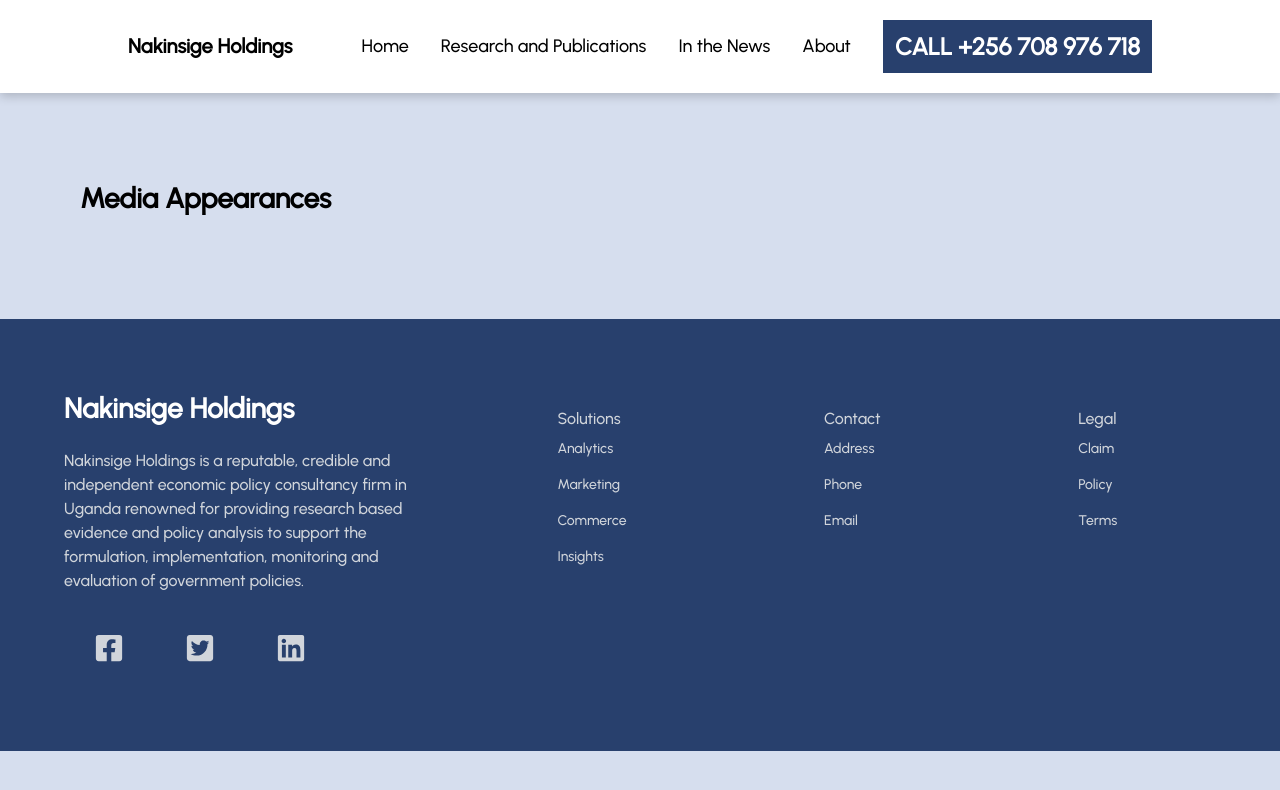
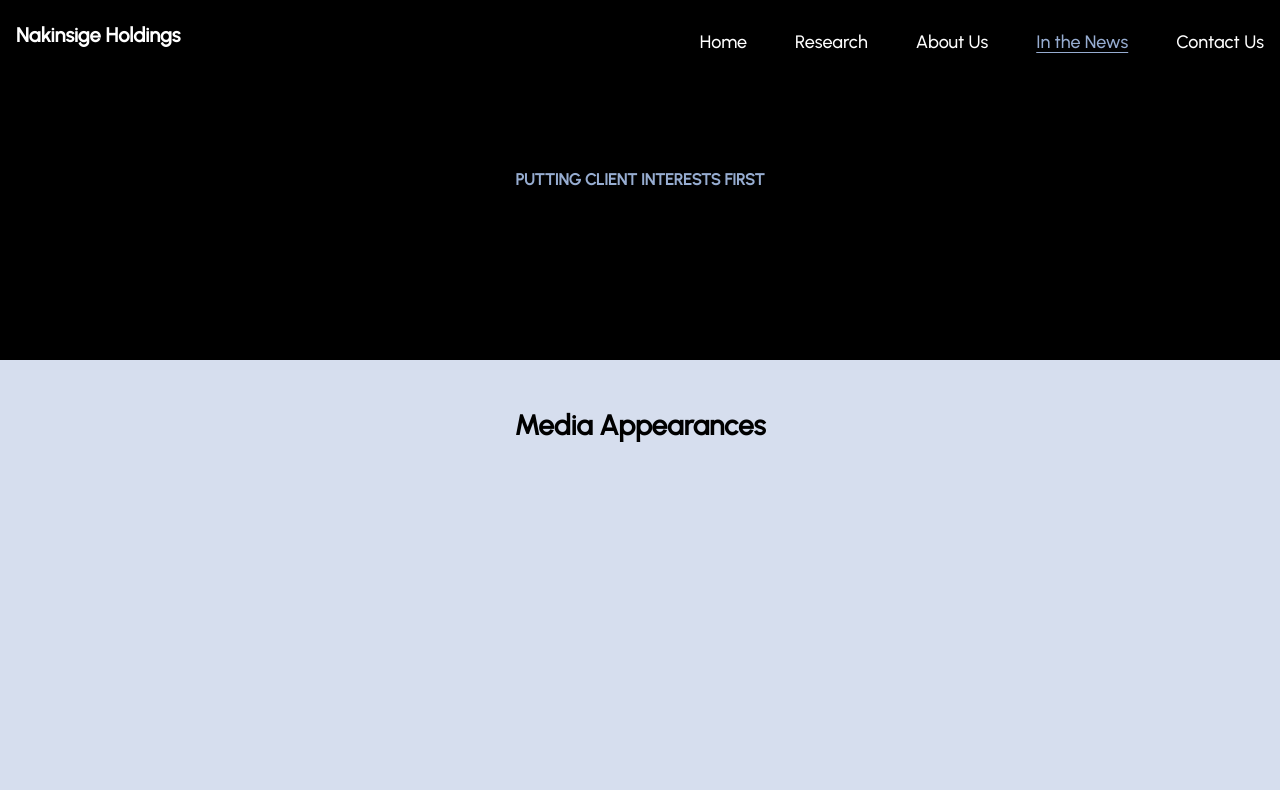
Before and after one commit to nassersaazi/nhl, a React (Vite) app: page /news in a window 1280 px wide. Shown: the top 790 px of the page. Built offline with nearby package versions, Linux system fonts and the light colour scheme; a web font is replaced by a local one.

Commit message:
Fix navigation bar for web

```diff
--- a/src/App.jsx
+++ b/src/App.jsx
@@ -18,7 +18,7 @@
         <Route path="/about" element={<About />} />
         <Route path="/contact" element={<Contact />} />
       </Routes>
-      <Footer />
+      {/* <Footer /> */}
     </BrowserRouter>
   );
 };
--- a/src/components/About.jsx
+++ b/src/components/About.jsx
@@ -1,6 +1,13 @@
 const About = () => {
   return (
+    <div>
+      <div className='py-40 bg-black text-center px-4'>
+        <p className="text-[#97add1] font-bold p-2">
+          PUTTING CLIENT INTERESTS FIRST
+        </p>
+      </div>
       <div className=" min-h-screen flex  md:flex-row items-center md:mx-32 mx-5">
+
         <div className="flex flex-row gap-8 items-center">
           <div className=" w-full md:w-2/4 space-y-5 mt-4">
             <h1 className="text-2xl font-semibold  md:text-start pb-8 md:mt-0">
@@ -34,6 +41,7 @@
           </div>
         </div>
       </div>
+    </div>
   );
 };
 
--- a/src/components/Contact.jsx
+++ b/src/components/Contact.jsx
@@ -1,13 +1,18 @@
 
 const Contact = () => {
   return (
-    <div className='text-white'>
+    <div >
       <div className='py-40 bg-black text-center px-4'>
-        <h1 className='lg:text-7xl text-5xl leading-snug font-bold mb-5'>Contact Us</h1>
+        <p className="text-[#97add1] font-bold p-2">
+          PUTTING CLIENT INTERESTS FIRST
+        </p>
       </div>
 
       {/* contact content */}
-      <div className="my-20 max-w-7xl mx-auto">
+      <div className="my-10 max-w-7xl mx-auto">
+        <h1 className="text-3xl text-center font-bold pb-14 ">
+          Book Free Consultation
+        </h1>
         <div className="flex flex-col md:flex-row items-center justify-between gap-12">
           <div className="mx-auto w-full max-w-[550px]">
             <form action="https://formbold.com/s/FORM_ID" method="POST">
--- a/src/components/Navbar.jsx
+++ b/src/components/Navbar.jsx
@@ -1,12 +1,40 @@
-import { Link } from "react-router-dom"
+import React, { useState } from "react";
+import { Link, NavLink } from "react-router-dom";
 import Button from "./Button"
-import { useState } from "react"
 import { AiOutlineMenuUnfold } from "react-icons/ai";
 import { AiOutlineClose } from "react-icons/ai";
+import { FaBars, FaXmark } from "react-icons/fa6";
 
 const Navbar = () => {
+  const [isMenuOpen, setIsMenuOpen] = useState(false);
+  // const [isActive, setIsActive] = useState(false);
 
-const [menu, setMenu] = useState(false);
+  // menu btn toggle
+  const toggleMenu = () => {
+    setIsMenuOpen(!isMenuOpen);
+  }
+
+  // navItems
+  const navItems = [
+    { path: "/", link: "Home" },
+    { path: "/research", link: "Research" },
+    { path: "/about", link: "About Us" },
+    { path: "/news", link: "In the News" },
+    { path: "/contact", link: "Contact Us" },
+  ]
+
+  // for modal for login button
+  const [isModalOpen, setIsModalOpen] = useState(false);
+
+  const openModal = () => {
+    setIsModalOpen(true);
+  };
+
+  const closeModal = () => {
+    setIsModalOpen(false);
+  };
+
+  const [menu, setMenu] = useState(false);
 
   const handleChange = () => {
     setMenu(!menu);
@@ -16,162 +44,34 @@
     setMenu(false);
   };
   return (
-    <div className="z-10 relative w-full">
-      <div>
-        <div className=" flex flex-row justify-between p-5 md:px-32 px-5 bg-white shadow-[0_3px_10px_rgb(0,0,0,0.2)]">
-          <div className=" flex flex-row items-center cursor-pointer">
+    <header className="fixed z-50  bg-black top-0 left-0 right-0 text-white">
+      <nav className="px-4 max-w-7xl mx-auto flex justify-between items-center py-4">
+        <a href="/" className="text-xl font-bold text-white">
+          Nakinsige Holdings
+        </a>
+        {/* navitems */}
+        <ul className="md:flex gap-12 text-lg hidden ">
+          {
+            navItems.map(({ link, path }) => <li className="text-white" key={path}>
+              <NavLink to={path} className={({ isActive, isPending }) =>
+                isActive
+                  ? "active"
+                  : isPending
+                    ? "pending"
+                    : ""
+              }>{link}</NavLink>
+            </li>)
+          }
+        </ul>
 
-            <h1 className=" text-xl font-semibold">Nakinsige Holdings</h1>
-          </div>
-
-          <nav className="hidden md:flex flex-row items-center text-lg font-medium gap-8">
-            <Link
-              to="/"
-              spy={true}
-              smooth={true}
-              duration={500}
-              className="hover:text-[#28406D] transition-all cursor-pointer"
-            >
-              Home
-            </Link>
-
-                <Link
-                  to="/research"
-                  spy={true}
-                  smooth={true}
-                  duration={500}
-                  className="hover:text-[#28406D] transition-all cursor-pointer"
-                >
-                  Research and Publications
-                </Link>
-
-            <Link
-              to="/news"
-              spy={true}
-              smooth={true}
-              duration={500}
-              className="hover:text-[#28406D] transition-all cursor-pointer"
-            >
-              In the News
-            </Link>
-            <Link
-              to="/about"
-              spy={true}
-              smooth={true}
-              duration={500}
-              className="hover:text-brightColor transition-all cursor-pointer"
-            >
-              About
-            </Link>
-
-
-
-            <Button title="CALL +256 708 976 718" />
-          </nav>
-
-          <div className="md:hidden flex items-center">
-            {menu ? (
-              <AiOutlineClose size={25} onClick={handleChange} />
-            ) : (
-              <AiOutlineMenuUnfold size={25} onClick={handleChange} />
-            )}
-          </div>
+        {/* mobile menu */}
+        <div className="md:hidden">
+          <button onClick={toggleMenu} className="cursor-pointer">
+            {isMenuOpen ? <FaXmark className="w-5 h-5" /> : <FaBars className="w-5 h-5" />}
+          </button>
         </div>
-        <div
-          className="lg:hidden flex flex-col absolute bg-black text-white left-0 top-20 font-semibold text-2xl text-center pt-8 pb-4 gap-8 w-full h-fit transition-transform duration-300`}
-        ">
-          <Link
-            to="home"
-            spy={true}
-            smooth={true}
-            duration={500}
-            className="hover:text-brightColor transition-all cursor-pointer"
-            onClick={closeMenu}
-          >
-            Home
-          </Link>
-          <Link
-            to="dishes"
-            spy={true}
-            smooth={true}
-            duration={500}
-            className="hover:text-brightColor transition-all cursor-pointer"
-            onClick={closeMenu}
-          >
-            Dishes
-          </Link>
-          <Link
-            to="about"
-            spy={true}
-            smooth={true}
-            duration={500}
-            className="hover:text-brightColor transition-all cursor-pointer"
-            onClick={closeMenu}
-          >
-            About
-          </Link>
-          <Link
-            to="menu"
-            spy={true}
-            smooth={true}
-            duration={500}
-            className="hover:text-brightColor transition-all cursor-pointer"
-            onClick={closeMenu}
-          >
-            Menu
-          </Link>
-          <Link
-            to="review"
-            spy={true}
-            smooth={true}
-            duration={500}
-            className=" hover:text-brightColor transition-all cursor-pointer"
-            onClick={closeMenu}
-          >
-            Reviews
-          </Link>
-{/*
-          <Button title="login" /> */}
-        </div>
-      </div>
-    </div>
-    // <div className="relative z-10 flex justify-evenly items-center h-24  mx-24  ">
-    //   <Link to="/">
-    //   <h1 className="w-[300px] text-3xl font-bold text-white">
-    //     Nakinsige Holdings
-    //   </h1>
-    //   </Link>
-    //     <nav className="hidden md:flex flex-row items-center text-2xl gap-8">
-    //     <Link
-    //           to="/research"
-    //           className="text-white  p-4 cursor-pointer hover:text-[#28406D]"
-    //         >
-    //           Research and Publications
-    //         </Link>
-    //     <Link
-    //           to="/news"
-    //           className="text-white  p-4 cursor-pointer hover:text-[#28406D]"
-    //         >
-    //           In the News
-    //         </Link>
-    //     <Link
-    //           to="/about"
-    //           className="text-white  p-4 cursor-pointer hover:text-[#28406D]"
-    //         >
-    //           About Us
-    //         </Link>
-    //     <Link
-    //           to="/contact"
-    //           className="text-white  p-4 cursor-pointer hover:text-[#28406D]"
-    //         >
-    //           Contact Us
-    //         </Link>
-    //     </nav>
-
-    //   <button className="bg-[#28406D]  font-bold text-2xl my-6 mx-auto p-3 text-white capitalize ">
-    //     CALL (+256) 708 976 718
-    //   </button>
-    // </div>
+      </nav>
+    </header>
   );
 };
 
--- a/src/components/News.jsx
+++ b/src/components/News.jsx
@@ -1,12 +1,19 @@
 
 const News = () => {
-    return (
-      <div className="py-20 px-4 max-w-6xl mx-auto">
-        <h1 className="text-3xl font-bold mb-4 ">
+  return (
+    <div>
+      <div className='py-40 bg-black text-center px-4'>
+        <p className="text-[#97add1] font-bold p-2">
+          PUTTING CLIENT INTERESTS FIRST
+        </p>
+      </div>
+      <div className="my-10 px-4 max-w-6xl mx-auto">
+        <h1 className="text-3xl text-center font-bold pb-14 ">
           Media Appearances
         </h1>
       </div>
-    );
-  }
+    </div>
+  );
+}
 
-  export default News;
+export default News;
--- a/src/components/Research.jsx
+++ b/src/components/Research.jsx
@@ -1,7 +1,16 @@
 const Research = () => {
+
   return (
-    <div className="py-20 px-4 max-w-6xl mx-auto">
-      <h1 className="text-3xl font-bold mb-4 ">Research and Publications</h1>
+    <div>
+      <div className='py-40 bg-black text-center px-4'>
+        <p className="text-[#97add1] font-bold p-2">
+          PUTTING CLIENT INTERESTS FIRST
+        </p>
+      </div>
+      <div className="my-10 px-4 max-w-6xl mx-auto">
+        <h1 className="text-3xl text-center font-bold pb-14 ">
+          Research and Publications
+        </h1>
 
         <ul className="list-disc pl-4">
           <li>
@@ -457,6 +466,7 @@
           </li>
         </ul>
       </div>
+    </div>
   );
 };
 
--- a/src/index.css
+++ b/src/index.css
@@ -10,6 +10,10 @@
   font-family: 'Urbanist', sans-serif;
 }
 
+.active{
+  @apply text-[#97add1] underline decoration-[#97add1] underline-offset-4;
+}
+
 li {
   padding-top: 1rem;
 }
```
Lines whose indentation alone changed are shown as unchanged.
